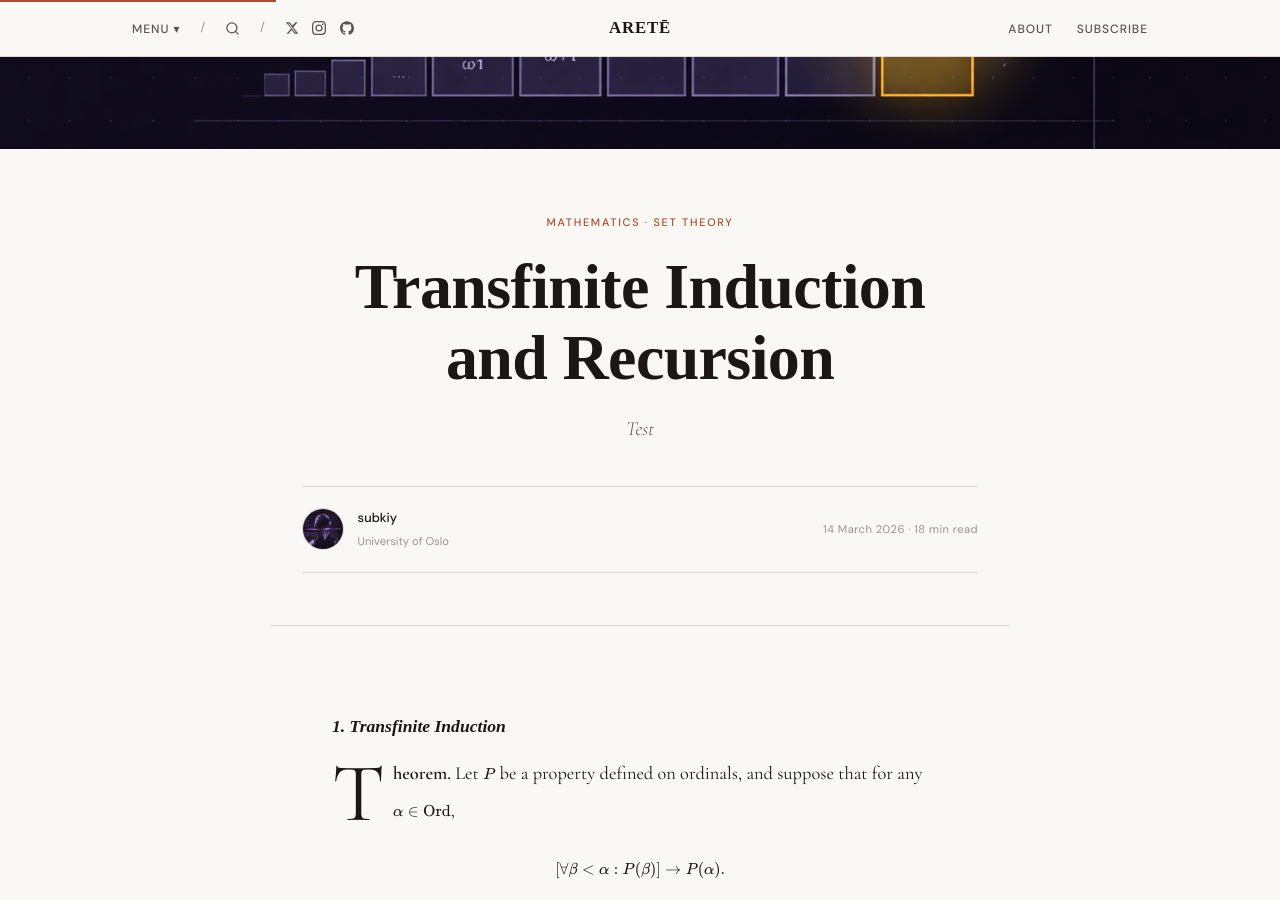
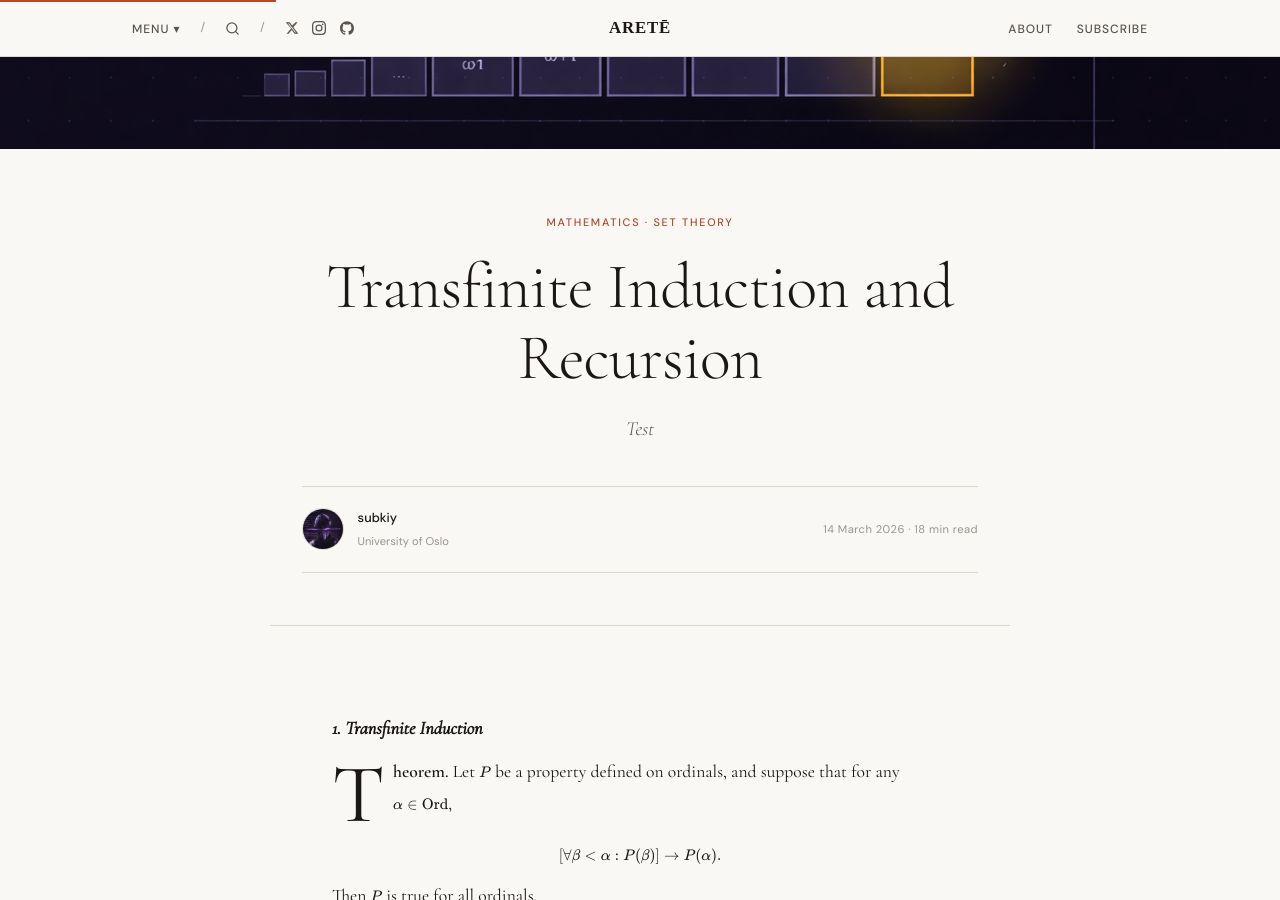
Before and after one commit to subkiy/arete, a Jekyll site: the page built from _articles/2026-03-17-transfinite-induction-and-transfinite-recursion.md, in a window 1280 px wide and 900 px high, scrolled down 538 px. Built offline with Jekyll 4.4.1, drawn with Linux system fonts in a browser that asks for light colours; some web fonts are replaced.

Commit message:
Update style.css

```diff
--- a/assets/css/style.css
+++ b/assets/css/style.css
@@ -355,9 +355,9 @@ footer a:hover { color: var(--accent) !important; }
 }
 
 .aeon-title {
-  font-family: 'Cormorant SC', serif;
+  font-family: 'Cormorant Garamond', serif;
   font-size: clamp(2.4rem, 5.5vw, 4rem);
-  font-weight: 700;
+  font-weight: 300;
   line-height: 1.1;
   letter-spacing: -0.01em;
   color: var(--ink);
@@ -465,12 +465,12 @@ footer a:hover { color: var(--accent) !important; }
   max-width: 680px;
   margin: 0 auto;
   padding: 3rem 2rem 4rem;
-  font-size: 1.15rem;
-  line-height: 2;
+  font-size: 1.1rem;
+  line-height: 1.85;
 }
 
 .aeon-article p {
-  margin-bottom: 1.8em;
+  margin-bottom: 1.6em;
 }
 
 .aeon-article p.drop-cap::first-letter {
@@ -486,16 +486,16 @@ footer a:hover { color: var(--accent) !important; }
 
 .aeon-article h2 {
   font-family: 'Cormorant SC', serif;
-  font-size: 1.3rem;
+  font-size: 1.25rem;
   font-weight: 600;
-  letter-spacing: 0.02em;
-  margin: 3.5em 0 1em;
+  letter-spacing: 0.06em;
+  margin: 2.5em 0 0.8em;
   color: var(--ink);
 }
 
 .aeon-article h3 {
-  font-family: 'Cormorant SC', serif;
-  font-size: 1.1rem;
+  font-family: 'Cormorant Garamond', serif;
+  font-size: 1.15rem;
   font-weight: 600;
   font-style: italic;
   margin: 2em 0 0.6em;
```
